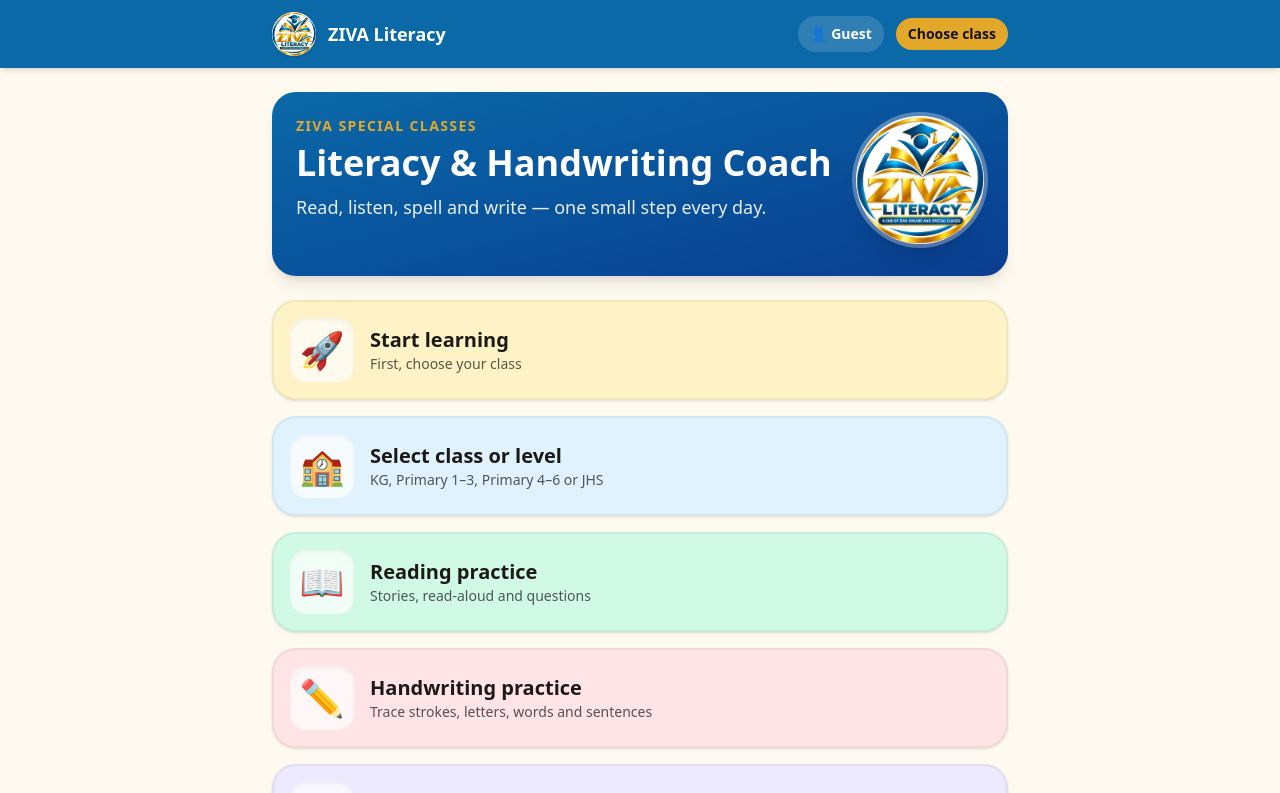
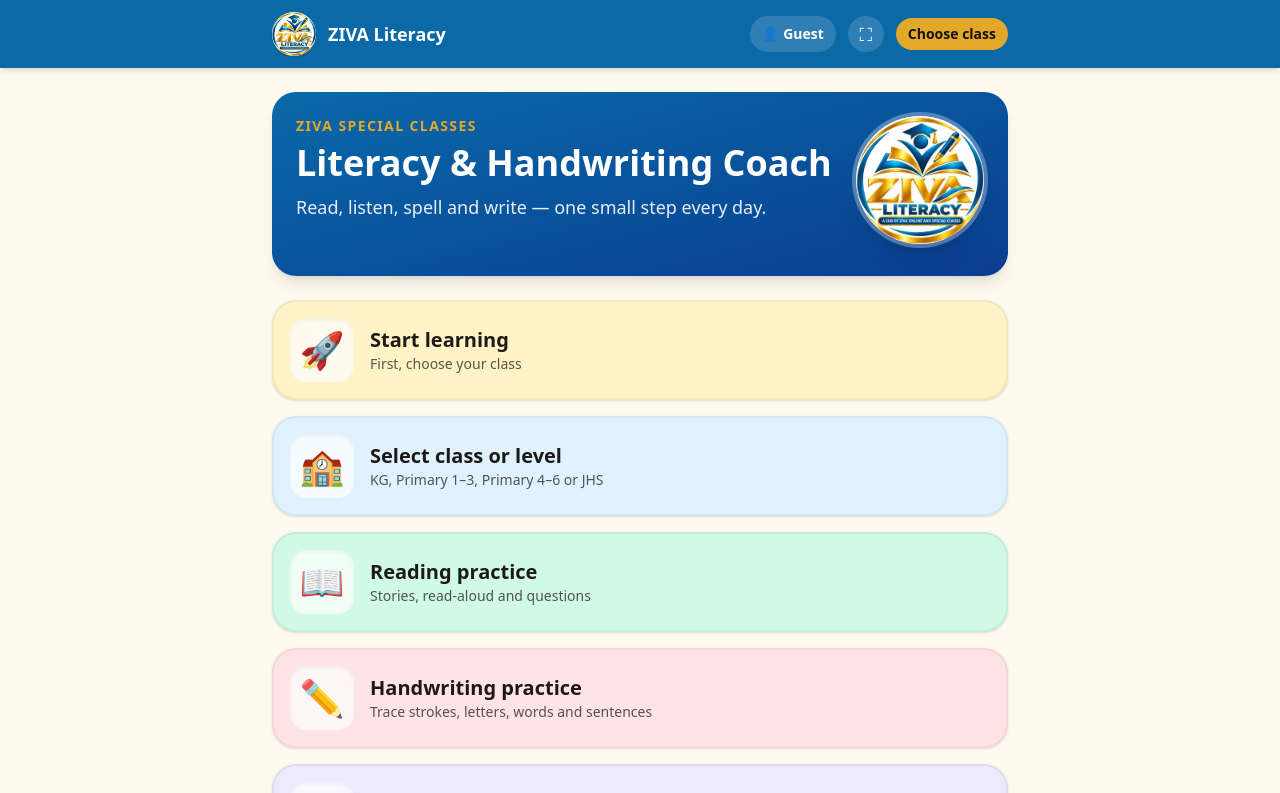
Before and after one commit to ARUKAH-TECH/ziva-literacy-coach, a Next.js app: page / in a window 1280 px wide. Shown: the top 793 px of the page. Built offline with nearby package versions, Linux system fonts and the light colour scheme.

Commit message:
Full-screen button in the header (hides the browser bars)
Co-Authored-By: Claude Opus 5.5 <noreply@anthropic.com>
Claude-Session: https://claude.ai/code/session_01JehVPBXwNhLS3kxuGovkRh

```diff
--- a/src/components/AppShell.tsx
+++ b/src/components/AppShell.tsx
@@ -5,6 +5,7 @@ import { levelInfo } from "@/lib/levels";
 import { useProgress } from "@/lib/progress";
 import { useLearners } from "@/lib/learners";
 import { useOnline } from "@/components/useOnline";
+import { FullscreenButton } from "@/components/FullscreenButton";
 import { stopSpeaking } from "@/lib/speech";
 
 /** Header with Home, the chosen class, and an offline notice. */
@@ -37,6 +38,7 @@ export function AppShell({ title, back = "/", children }: { title?: string; back
             <span aria-hidden="true">{current ? "🧒" : "👤"}</span>
             <span className="truncate">{current ? current.name : "Guest"}</span>
           </Link>
+          <FullscreenButton />
           <Link href="/level/" className="shrink-0 rounded-full bg-gold px-3 py-1.5 text-sm font-bold text-[#14110c]">
             {level ? `${level.emoji} ${level.short}` : "Choose class"}
           </Link>
--- /dev/null
+++ b/src/components/FullscreenButton.tsx
@@ -0,0 +1,42 @@
+"use client";
+
+import { useEffect, useState } from "react";
+
+/** ⛶ Full screen on / off (hides the browser bars). Hidden where not supported. */
+export function FullscreenButton() {
+  const [supported, setSupported] = useState(false);
+  const [on, setOn] = useState(false);
+
+  useEffect(() => {
+    const el = document.documentElement as HTMLElement & { webkitRequestFullscreen?: () => void };
+    setSupported(Boolean(el.requestFullscreen || el.webkitRequestFullscreen));
+    const update = () => setOn(Boolean(document.fullscreenElement));
+    update();
+    document.addEventListener("fullscreenchange", update);
+    return () => document.removeEventListener("fullscreenchange", update);
+  }, []);
+
+  if (!supported) return null;
+  return (
+    <button
+      type="button"
+      aria-label={on ? "Exit full screen" : "Full screen"}
+      title={on ? "Exit full screen" : "Full screen"}
+      onClick={async () => {
+        try {
+          if (document.fullscreenElement) await document.exitFullscreen();
+          else {
+            const el = document.documentElement as HTMLElement & { webkitRequestFullscreen?: () => void };
+            if (el.requestFullscreen) await el.requestFullscreen({ navigationUI: "hide" });
+            else el.webkitRequestFullscreen?.();
+          }
+        } catch {
+          // the browser said no — nothing to do
+        }
+      }}
+      className="flex h-9 w-9 shrink-0 items-center justify-center rounded-full bg-white/15 text-lg"
+    >
+      {on ? "🗗" : "⛶"}
+    </button>
+  );
+}
```
